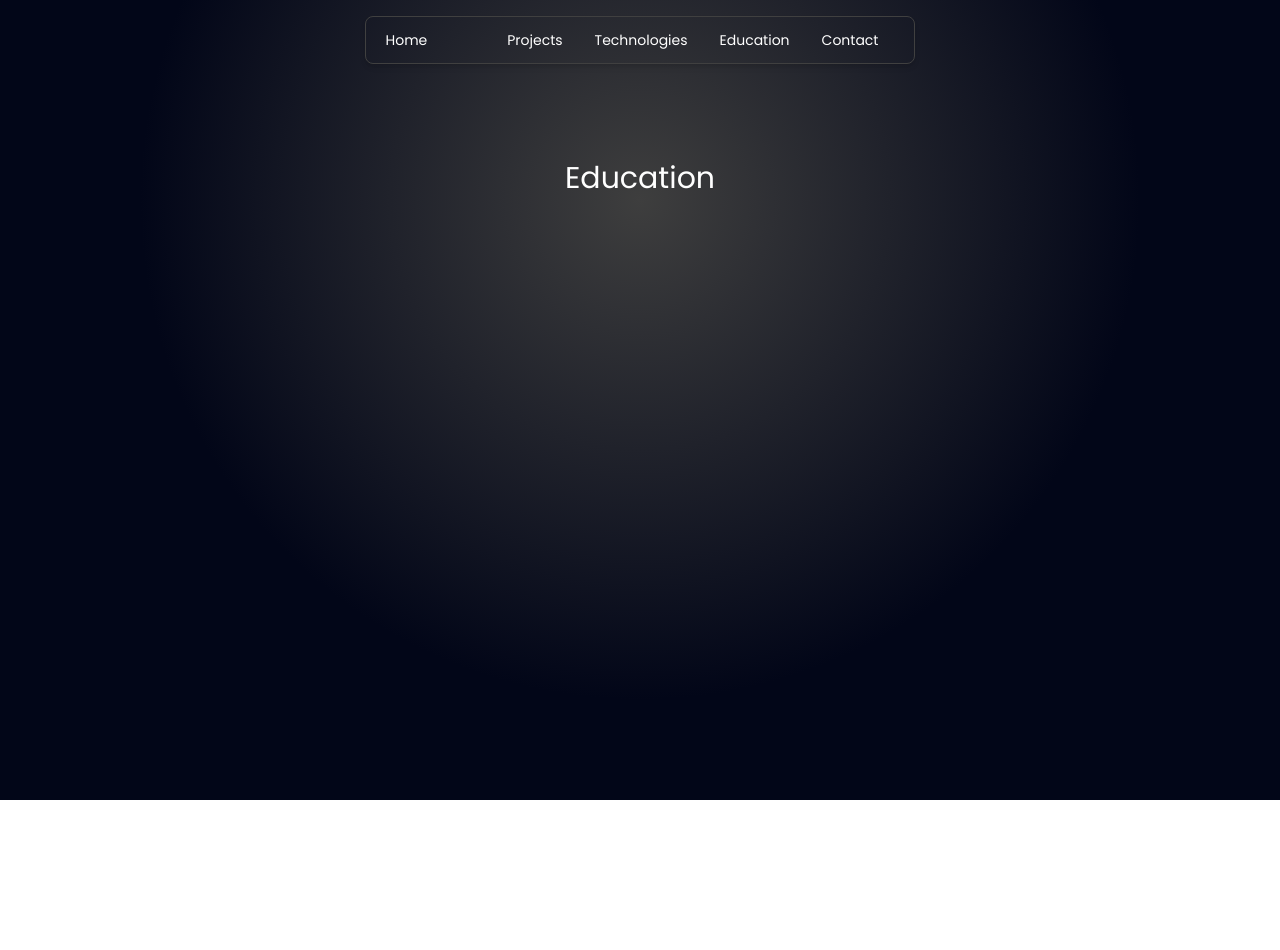
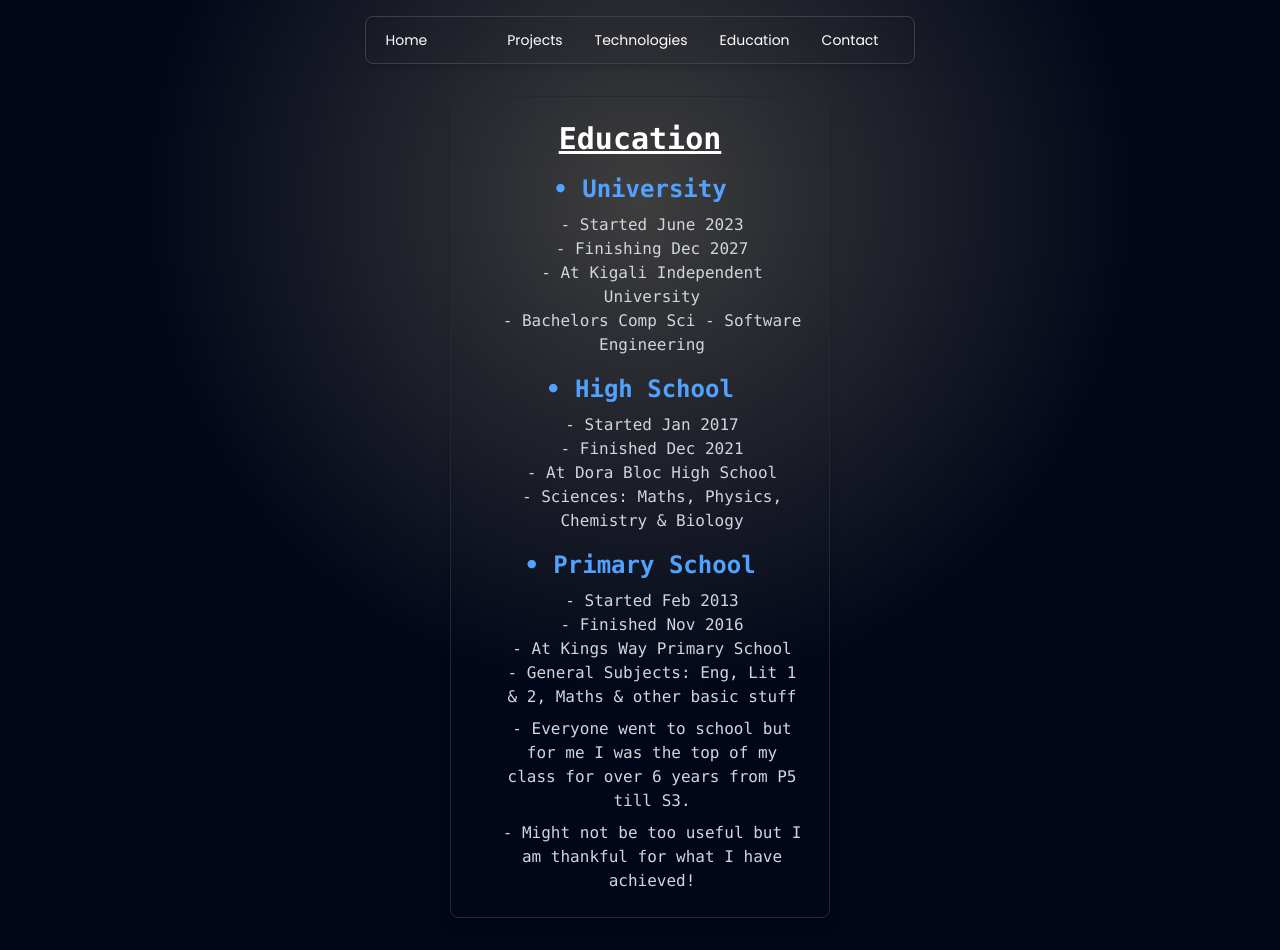
Before and after one commit to emmafrancis09/portfolio, a Next.js app: page /education in a window 1280 px wide. Before the commit the page ends 800 px from the top, so only its background shows below. Built offline with nearby package versions, Linux system fonts and the light colour scheme.

Commit message:
enhance education page layout

```diff
--- a/src/app/education/page.tsx
+++ b/src/app/education/page.tsx
@@ -2,8 +2,50 @@ import React from "react";
 
 const EducationPage = () => {
   return (
-    <div>
-      <h1 className="text-3xl">Education</h1>
+    <div className="max-w-lg mx-auto p-6 border border-gray-800 shadow-lg rounded-lg font-mono text-gray-200">
+      <h1 className="text-3xl font-bold underline mb-4 text-white">
+        Education
+      </h1>
+
+      <div className="mb-4">
+        <h1 className="text-2xl font-semibold text-blue-400">• University</h1>
+        <div className="ml-6 mt-2 text-gray-300">
+          <p>- Started June 2023</p>
+          <p>- Finishing Dec 2027</p>
+          <p>- At Kigali Independent University</p>
+          <p>- Bachelors Comp Sci - Software Engineering</p>
+        </div>
+      </div>
+
+      <div className="mb-4">
+        <h1 className="text-2xl font-semibold text-blue-400">• High School</h1>
+        <div className="ml-6 mt-2 text-gray-300">
+          <p>- Started Jan 2017</p>
+          <p>- Finished Dec 2021</p>
+          <p>- At Dora Bloc High School</p>
+          <p>- Sciences: Maths, Physics, Chemistry & Biology</p>
+        </div>
+      </div>
+
+      <div>
+        <h1 className="text-2xl font-semibold text-blue-400">
+          • Primary School
+        </h1>
+        <div className="ml-6 mt-2 text-gray-300">
+          <p>- Started Feb 2013</p>
+          <p>- Finished Nov 2016</p>
+          <p>- At Kings Way Primary School</p>
+          <p>- General Subjects: Eng, Lit 1 & 2, Maths & other basic stuff</p>
+          <p className="mt-2">
+            - Everyone went to school but for me I was the top of my class for
+            over 6 years from P5 till S3.
+          </p>
+          <p className="mt-2">
+            - Might not be too useful but I am thankful for what I have
+            achieved!
+          </p>
+        </div>
+      </div>
     </div>
   );
 };
--- a/src/app/page.tsx
+++ b/src/app/page.tsx
@@ -13,11 +13,14 @@ const Page = () => {
         height={4032}
         className="rounded-full object-cover w-[200px] h-[200px] shadow shadow-blue-900 cursor-pointer hover:shadow-neutral-600 transition-all"
       />
-      <h1 className="pt-4 flex items-center justify-center flex-col">
+      <h1 className="pt-4 flex items-center justify-center flex-col text-3xl">
         <p>
           My name is <span className="font-semibold">Emmanuel Francis</span>
         </p>
-        <p>I am a 24-year-old software developer</p>
+        <p>
+          I am a 24-year-old{" "}
+          <span className="text-blue-400">software developer</span>
+        </p>
         <p>Located in Rwanda 🇷🇼</p>
       </h1>
       <div className="flex items-center justify-start gap-4 text-xl py-2">
--- a/src/app/technologies/page.tsx
+++ b/src/app/technologies/page.tsx
@@ -1,8 +1,13 @@
 import React from "react";
-import { BiLogoTailwindCss, BiLogoTypescript } from "react-icons/bi";
+import {
+  BiLogoMongodb,
+  BiLogoTailwindCss,
+  BiLogoTypescript,
+} from "react-icons/bi";
 import { FaCss3, FaHtml5, FaReact } from "react-icons/fa";
 import { IoLogoJavascript } from "react-icons/io";
 import { RiNextjsFill } from "react-icons/ri";
+import { SiMongoose } from "react-icons/si";
 
 const technologies = [
   { icon: FaHtml5, label: "HTML" },
@@ -12,6 +17,8 @@ const technologies = [
   { icon: BiLogoTailwindCss, label: "Tailwind CSS" },
   { icon: RiNextjsFill, label: "Next.js" },
   { icon: BiLogoTypescript, label: "TypeScript" },
+  { icon: SiMongoose, label: "Mongoose" },
+  { icon: BiLogoMongodb, label: "MongoDb" },
 ];
 
 const Page = () => {
--- a/src/components/Container.tsx
+++ b/src/components/Container.tsx
@@ -10,7 +10,7 @@ const Container: React.FC<ContainerProps> = ({ children }) => {
     <div className="relative w-full min-h-screen bg-slate-950">
       <div className="w-full min-h-screen bg-[radial-gradient(circle_500px_at_50%_200px,#3e3e3e,transparent)] text-white font-[poppins] flex flex-col">
         <NavPages />
-        <div className="pt-24 px-[450px] text-center">{children}</div>
+        <div className="py-8 px-[450px] text-center">{children}</div>
       </div>
     </div>
   );
```
